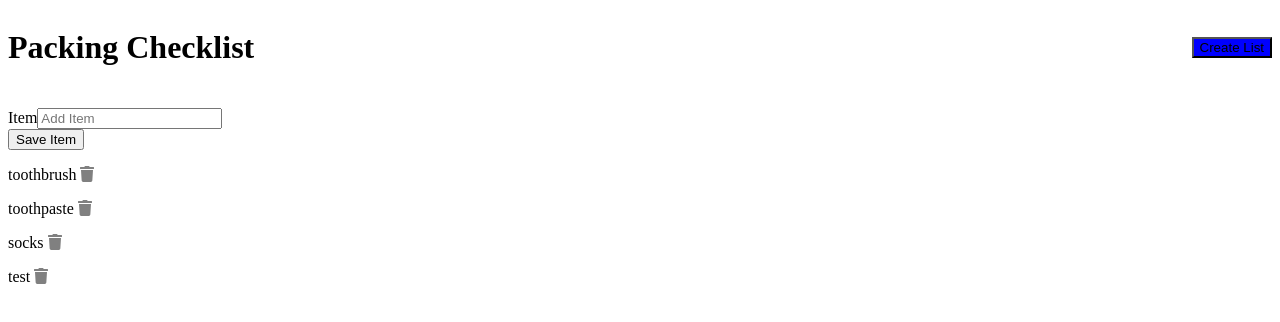
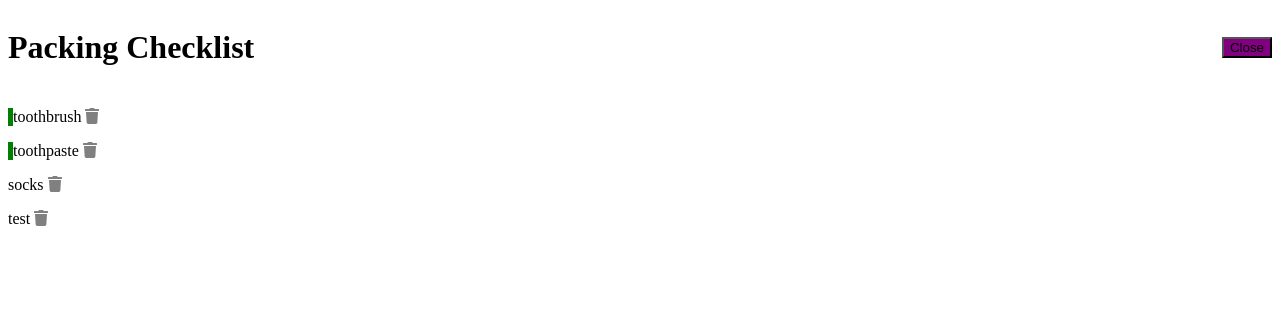
Before and after one commit to beccani/packing-checklist, an Angular app: page / in a window 1280 px wide. Shown: the top 322 px of the page. Built offline with nearby package versions, Linux system fonts and the light colour scheme; data requests are answered from the project's data file.

Commit message:
implemented toggling of adding item form create uiservice

```diff
--- a/db.json
+++ b/db.json
@@ -3,12 +3,12 @@
     {
       "id": 1,
       "text": "toothbrush",
-      "packed": false
+      "packed": true
     },
     {
       "id": 2,
       "text": "toothpaste",
-      "packed": false
+      "packed": true
     },
     {
       "id": 3,
--- a/src/app/components/add-item/add-item.component.html
+++ b/src/app/components/add-item/add-item.component.html
@@ -1,4 +1,5 @@
-<form (ngSubmit)="onSubmit()">
+<form *ngIf="showAddItem"
+    (ngSubmit)="onSubmit()">
     <div>
         <label for="text">Item</label>
         <input type="text" name="text" [(ngModel)]="text" id="text" placeholder="Add Item">
--- a/src/app/components/add-item/add-item.component.ts
+++ b/src/app/components/add-item/add-item.component.ts
@@ -1,5 +1,8 @@
 import { Component, OnInit, Output, EventEmitter } from '@angular/core';
+import { Subscriber } from 'rxjs';
 import {Item} from "../../ItemInterface";
+import {Subscription} from 'rxjs';
+import {UiService} from '../../services/ui.service';
 
 @Component({
   selector: 'app-add-item',
@@ -10,8 +13,12 @@ export class AddItemComponent implements OnInit {
   @Output() onAddItem: EventEmitter<Item> = new EventEmitter();
   text: string;
   packed: boolean = false;
+  showAddItem: boolean;
+  subscription: Subscription;
 
-  constructor() { }
+  constructor(private uiService: UiService) {
+    this.subscription = this.uiService.onToggle().subscribe(value => this.showAddItem = value);
+   }
 
   ngOnInit(): void {
   }
--- a/src/app/components/header/header.component.html
+++ b/src/app/components/header/header.component.html
@@ -1,4 +1,8 @@
 <header>
     <h1>{{title}}</h1>
-    <app-button color="blue" text="Create List" (buttonClick)="createList()"></app-button>
+    <app-button
+        color= "{{showAddItem ? 'purple' : 'blue'}}"
+        text="{{showAddItem ? 'Close' : 'Add'}}"
+        (buttonClick)="toggleCreateList()"
+    ></app-button>
 </header>
--- a/src/app/components/header/header.component.ts
+++ b/src/app/components/header/header.component.ts
@@ -1,19 +1,26 @@
 import { Component, OnInit } from '@angular/core';
+import {UiService} from '../../services/ui.service';
+import {Subscription} from 'rxjs'
 
 @Component({
   selector: 'app-header',
   templateUrl: './header.component.html',
   styleUrls: ['./header.component.css']
 })
+
 export class HeaderComponent implements OnInit {
   title: string = 'Packing Checklist';
+  showAddItem: boolean = true ;
+  subscription: Subscription;
 
-  constructor() { }
+  constructor(private uiService:UiService) {
+    this.subscription = this.uiService.onToggle().subscribe(value => this.showAddItem = value);
+   }
 
-  ngOnInit(): void {
+  ngOnInit(): void {}
+
+  toggleCreateList() {
+    this.uiService.toggleAddItem();
   }
 
-  createList() {
-    console.log("create");
-  }
 }
--- /dev/null
+++ b/src/app/services/ui.service.ts
@@ -0,0 +1,22 @@
+import { Injectable } from '@angular/core';
+import { Observable, Subject } from 'rxjs';
+
+@Injectable({
+  providedIn: 'root'
+})
+export class UiService {
+  private showAddItem: boolean = false;
+  private subject = new Subject<any>();
+
+  constructor() { }
+
+  toggleAddItem(): void {
+    this.showAddItem = !this.showAddItem;
+    this.subject.next(this.showAddItem);
+  }
+
+  onToggle(): Observable<any> {
+    return this.subject.asObservable();
+  }
+
+}
```
Also changed, not shown: 1 other file (tests, documents, lock files or other folders).
